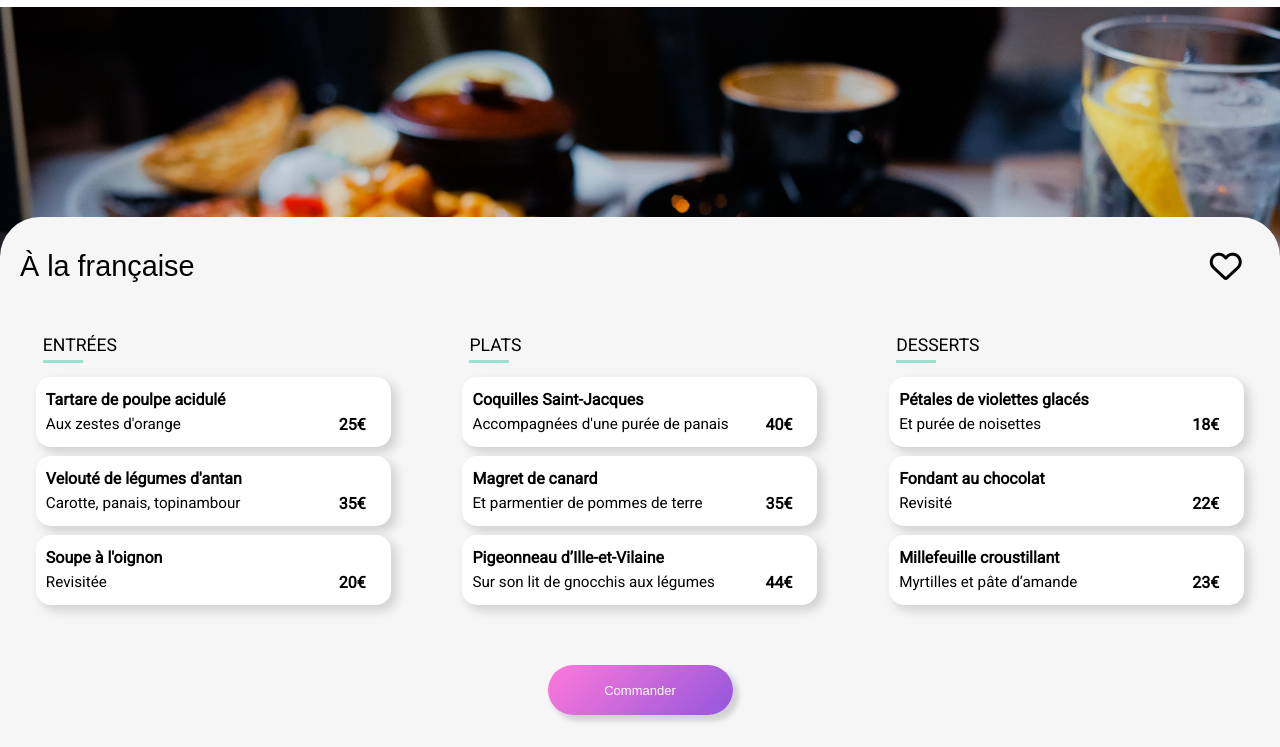
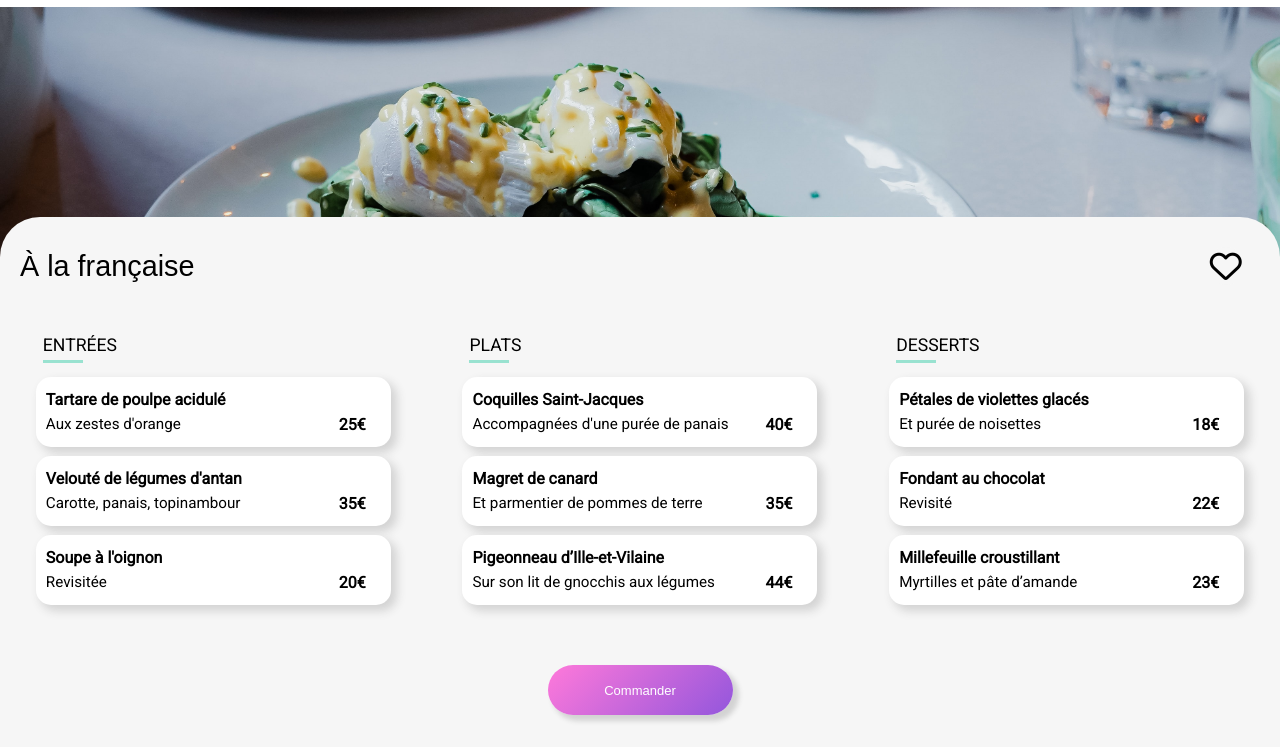
Before and after one commit to anatole22/anatole_viaud_3_21062021, a website: page page/menualafrancaise.html in a window 1280 px wide. Shown: the part 53-800 px from the top of the page. Drawn offline with Linux system fonts and the light colour scheme; a web font is replaced by a local one.

Commit message:
test github pages

```diff
--- a/page/menualafrancaise.html
+++ b/page/menualafrancaise.html
@@ -12,7 +12,9 @@
             <a class="header__nav__icon" href="../index.html"><i class="fas fas fa-arrow-left"></i></a>
             <a class="header__nav__logo" href="../index.html"><img src="../pictures/logo/ohmyfood.png" alt="logo_oh_my_food"></a>
         </nav>
-        <div class="presentation1"></div>
+        <div class="presentation">
+            <img src="../pictures/restaurant/alafrancaise.jpg" alt="">
+        </div>
     </header>
 <!-- menu -->
     <main class="background--menu">
--- a/sass/layout/header-page.scss
+++ b/sass/layout/header-page.scss
@@ -19,12 +19,16 @@
         }
     }
 }
-.presentation1{
+.presentation{
         height: 260px;
         width: 100%;
-        background-image: url(../../pictures/restaurant/alafrancaise.jpg);
-        background-size: cover;
-
+        img {
+                height: 260px;
+                width: 100%;
+                object-fit: cover;
+                position: relative;
+                z-index: -1;
+        }
 }
 .presentation2{
         height: 260px;
```
Also changed, not shown: css/style.css, 1 other file.
